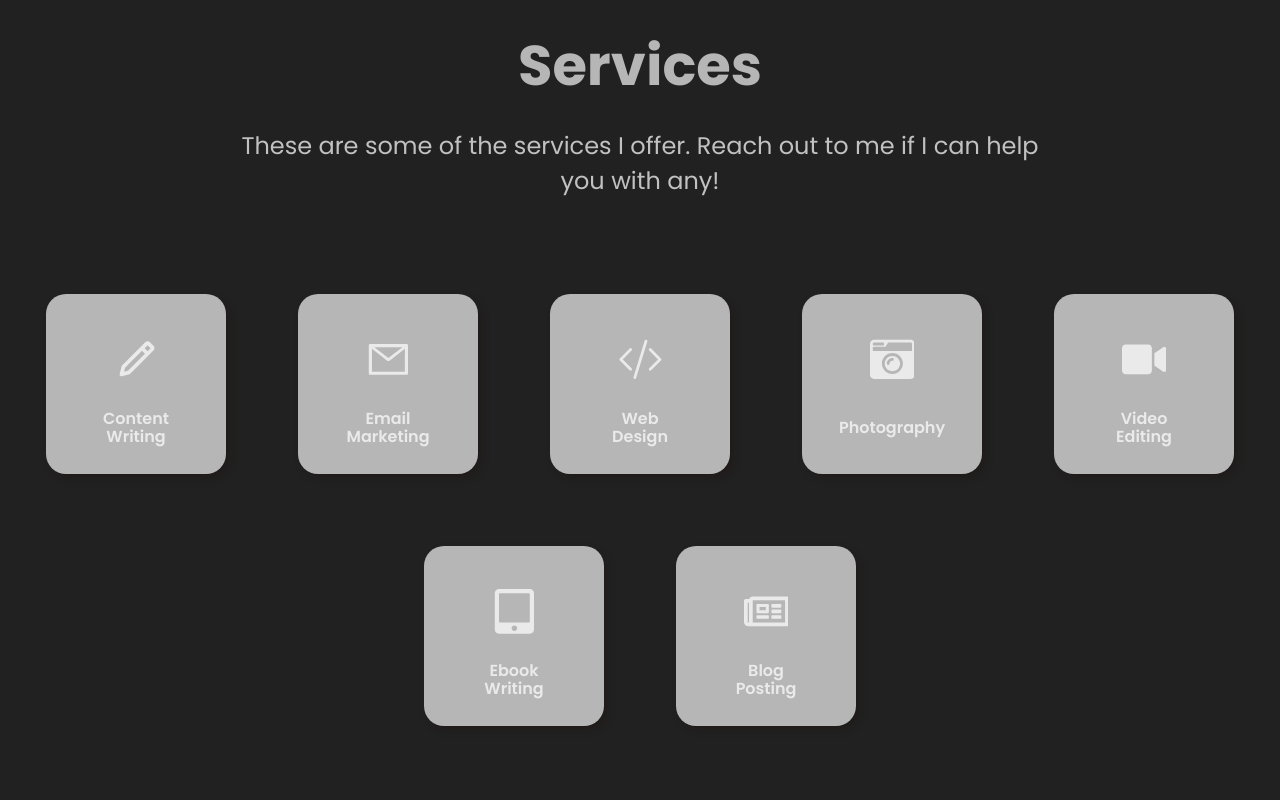
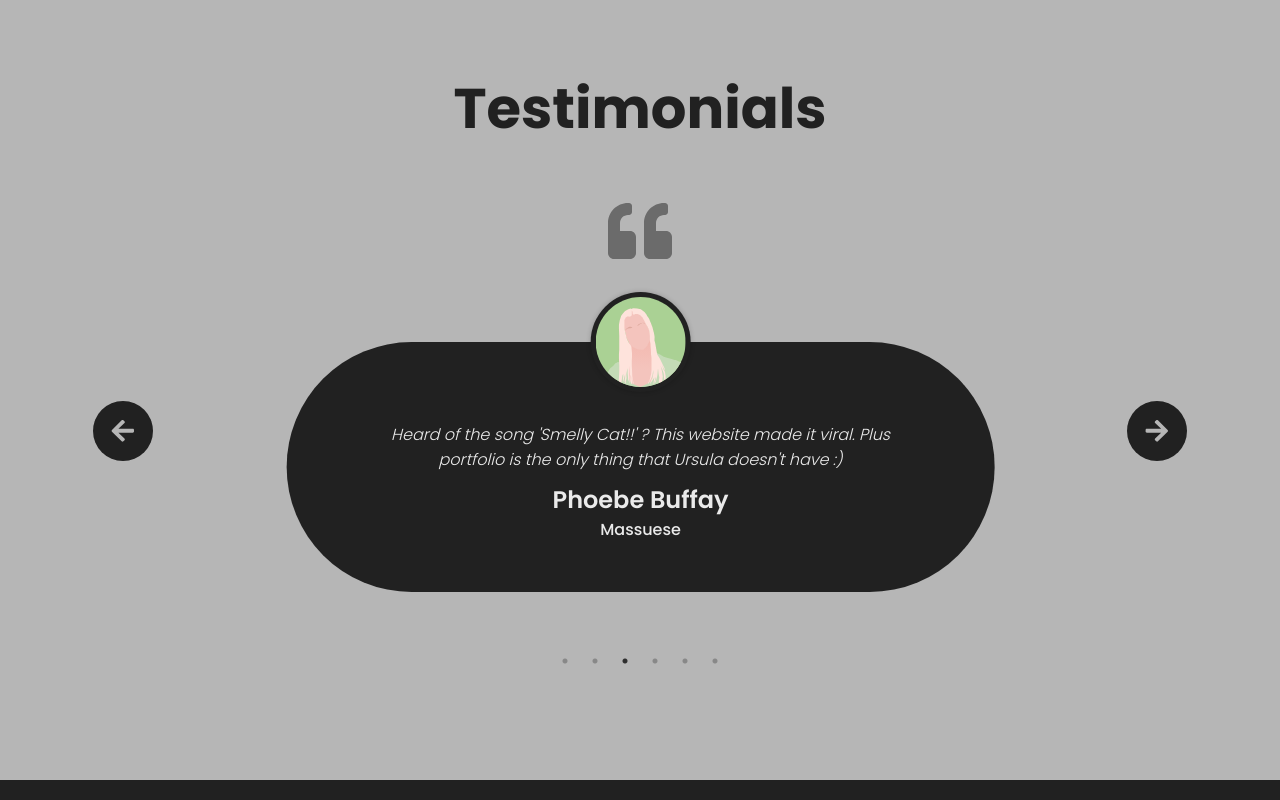
Before and after one commit to motasem-obeidat/motasem-obeidat.github.io-1, a React (Create React App) app: page / in a window 1280 px wide. Shown: the part 4500-5300 px from the top of the page. Built offline with nearby package versions, Linux system fonts and the light colour scheme; a web font is replaced by a local one.

Commit message:
Update servicesData.js

```diff
--- a/src/data/servicesData.js
+++ b/src/data/servicesData.js
@@ -1,78 +1,6 @@
 /* eslint-disable */
-import { BiShoppingBag, BiPencil } from "react-icons/bi";
-import { BsCodeSlash, BsClipboardData } from "react-icons/bs";
-import { AiOutlineMail, AiFillAudio } from "react-icons/ai";
-import { FaInternetExplorer,  FaChalkboardTeacher, FaCameraRetro, FaPinterest, FaVideo, FaTabletAlt, FaRegNewspaper } from "react-icons/fa";
-
-
 
 export const servicesData = [
-    // {
-    //     id: 1,
-    //     title: 'Marketing',
-    //     icon: <BiShoppingBag/>
-    // },
-    {
-        id: 2,
-        title: 'Content Writing',
-        icon: <BiPencil />
-    },
-    {
-        id: 3,
-        title: 'Email Marketing',
-        icon: <AiOutlineMail />
-    },
-    // {
-    //     id: 4,
-    //     title: 'Internet Research',
-    //     icon: <FaInternetExplorer />
-    // },
-    // {
-    //     id: 5,
-    //     title: 'Tutoring',
-    //     icon: <FaChalkboardTeacher />
-    // },
-
-    {
-        id: 6,
-        title: 'Web Design',
-        icon: <BsCodeSlash />
-    },
-    {
-        id: 7,
-        title: 'Photography',
-        icon: <FaCameraRetro />
-    },
-    // {
-    //     id: 8,
-    //     title: 'Pinterest Virtual Assistant',
-    //     icon: <FaPinterest />
-    // },
-    {
-        id: 9,
-        title: 'Video Editing',
-        icon: <FaVideo />
-    },
-    // {
-    //     id: 10,
-    //     title: 'Data Entry',
-    //     icon: <BsClipboardData />
-    // },
-    {
-        id: 11,
-        title: 'Ebook Writing',
-        icon: <FaTabletAlt />
-    },
-    // {
-    //     id: 12,
-    //     title: 'Audio Transcription',
-    //     icon: <AiFillAudio />
-    // },
-    {
-        id: 13,
-        title: 'Blog Posting',
-        icon: <FaRegNewspaper />
-    },
 
 ]
 
```
